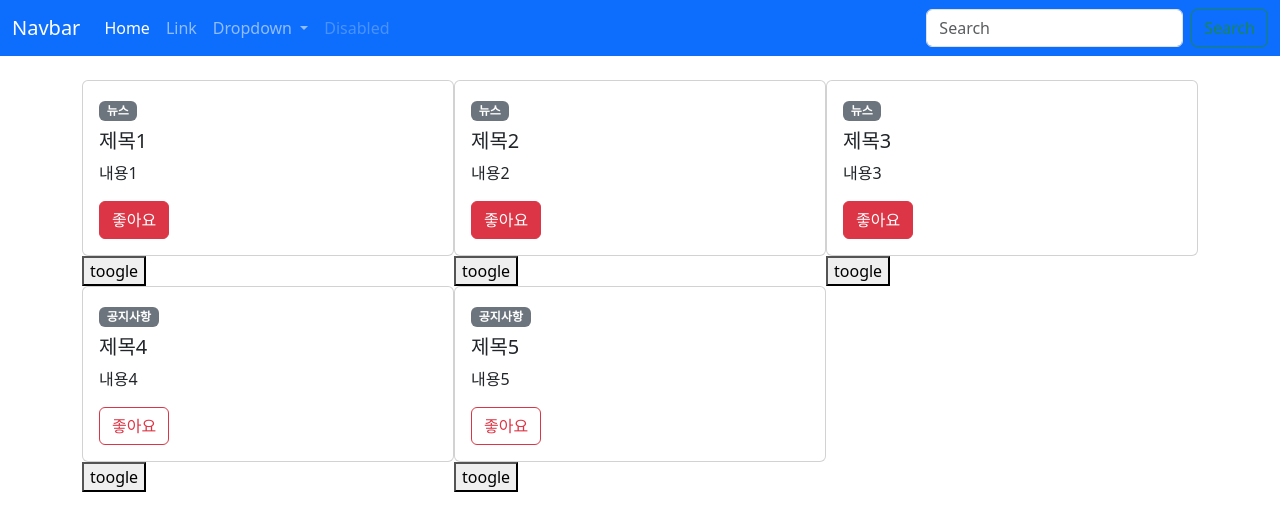
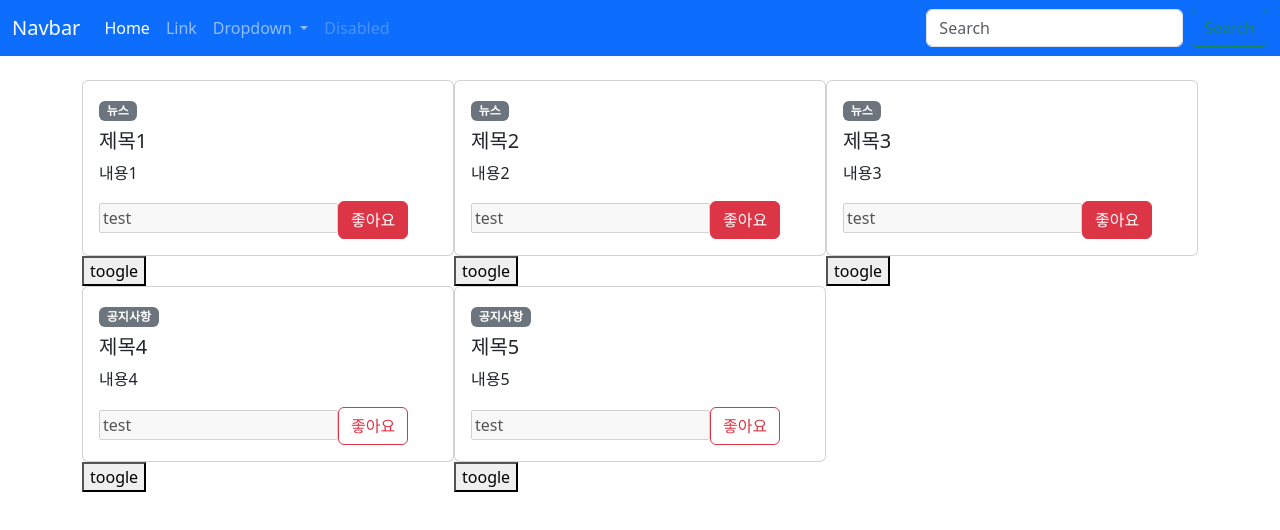
Before and after one commit to anko-developer/vue3-basic, a Vue app in the folder learn-vue3/: page / in a window 1280 px wide. Shown: the top 530 px of the page. Built offline with nearby package versions, Linux system fonts and the light colour scheme.

Commit message:
Boolean Casting

```diff
--- a/learn-vue3/src/components/AppCard.vue
+++ b/learn-vue3/src/components/AppCard.vue
@@ -7,6 +7,7 @@
 			<p class="card-text">
 				{{ contents }}
 			</p>
+			<input type="text" value="test" :disabled="disabled" />
 			<a href="#" class="btn" :class="isLikeClass" @click="toggleLike"
 				>좋아요</a
 			>
@@ -41,6 +42,7 @@ export default {
 			type: Object,
 			default: () => {},
 		},
+		disabled: Boolean,
 	},
 	emits: ['toggleLike'],
 	setup(props, context) {
--- a/learn-vue3/src/components/TheView.vue
+++ b/learn-vue3/src/components/TheView.vue
@@ -9,6 +9,7 @@
 						:type="post.type"
 						:isLike="post.isLike"
 						@toggle-like="post.isLike = !post.isLike"
+						disabled
 					></AppCard>
 					<button @click="post.isLike = !post.isLike">toogle</button>
 				</div>
```
